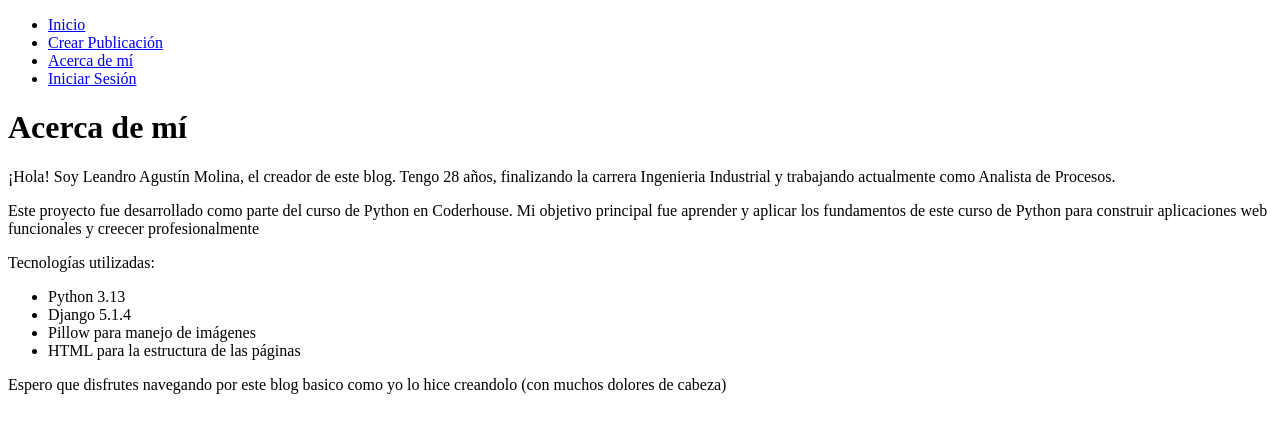
After one commit to leolean5/Proyecto-final-Python, a Django app: page /acerca/ in a window 1280 px wide. The commit adds this page. Shown: the top 433 px of the page. Run offline with Django 5.2, Linux system fonts and the light colour scheme.

Commit message:
Acerca de mi creado

```diff
--- /dev/null
+++ b/proyecto_final_Leandro/blog/templates/blog/acerca.html
@@ -0,0 +1,26 @@
+{% extends 'blog/base.html' %}
+<!-- Extiendo la plantilla base para mantener la estructura -->
+
+{% block title %}
+Acerca de mí
+<!-- Título de la página -->
+{% endblock %}
+
+{% block content %}
+<h1>Acerca de mí</h1>
+<p>¡Hola! Soy Leandro Agustín Molina, el creador de este blog. Tengo 28 años, finalizando la carrera Ingenieria Industrial y trabajando actualmente como Analista de Procesos.</p>
+<p>
+    Este proyecto fue desarrollado como parte del curso de Python en Coderhouse.
+    Mi objetivo principal fue aprender y aplicar los fundamentos de este curso de Python para construir aplicaciones web funcionales y creecer profesionalmente
+</p>
+<p>
+    Tecnologías utilizadas:
+    <ul>
+        <li>Python 3.13</li>
+        <li>Django 5.1.4</li>
+        <li>Pillow para manejo de imágenes</li>
+        <li>HTML para la estructura de las páginas</li>
+    </ul>
+</p>
+<p>Espero que disfrutes navegando por este blog basico como yo lo hice creandolo (con muchos dolores de cabeza)</p>
+{% endblock %}
--- a/proyecto_final_Leandro/blog/templates/blog/base.html
+++ b/proyecto_final_Leandro/blog/templates/blog/base.html
@@ -11,17 +11,15 @@
             <ul>
                 <li><a href="/">Inicio</a></li>
                 <li><a href="/crear/">Crear Publicación</a></li>
+                <li><a href="/acerca/">Acerca de mí</a></li>
                 {% if user.is_authenticated %}
-                    <!-- Muestra el formulario de logout si el usuario está autenticado -->
                     <li>
                         <form action="/logout/" method="post" style="display: inline;">
                             {% csrf_token %}
-                            <!-- Botón de logout -->
                             <button type="submit">Cerrar Sesión</button>
                         </form>
                     </li>
                 {% else %}
-                    <!-- Link de login si el usuario no está autenticado -->
                     <li><a href="/login/">Iniciar Sesión</a></li>
                 {% endif %}
             </ul>
@@ -29,7 +27,6 @@
     </header>
     <main>
         {% if messages %}
-        <!-- Bloque para mostrar mensajes de confirmación -->
         <ul>
             {% for message in messages %}
             <li>{{ message }}</li>
@@ -37,7 +34,6 @@
         </ul>
         {% endif %}
         {% block content %}
-        <!-- Aquí irá el contenido específico de cada página -->
         {% endblock %}
     </main>
 </body>
--- a/proyecto_final_Leandro/blog/urls.py
+++ b/proyecto_final_Leandro/blog/urls.py
@@ -8,4 +8,5 @@ urlpatterns = [
     path('crear/', views.blog_crear, name='blog_crear'),  # Crear publicación
     path('<int:blog_id>/editar/', views.blog_editar, name='blog_editar'),  # Editar publicación
     path('<int:blog_id>/eliminar/', views.blog_eliminar, name='blog_eliminar'),  # Eliminar publicación
+    path('acerca/', views.acerca, name='acerca'),  # Nueva ruta para "Acerca de mí"
 ]
--- a/proyecto_final_Leandro/blog/views.py
+++ b/proyecto_final_Leandro/blog/views.py
@@ -68,3 +68,9 @@ def blog_eliminar(request, blog_id):
         messages.success(request, '¡La publicación fue eliminada con éxito!')
         return redirect('blog_lista')
     return render(request, 'blog/blog_eliminar.html', {'publicacion': publicacion})
+
+
+# Vista para la página "Acerca de mí"
+def acerca(request):
+    return render(request, 'blog/acerca.html')
+    # Renderiza el template acerca.html
```
Also changed, not shown: proyecto_final_Leandro/Readme.md.
